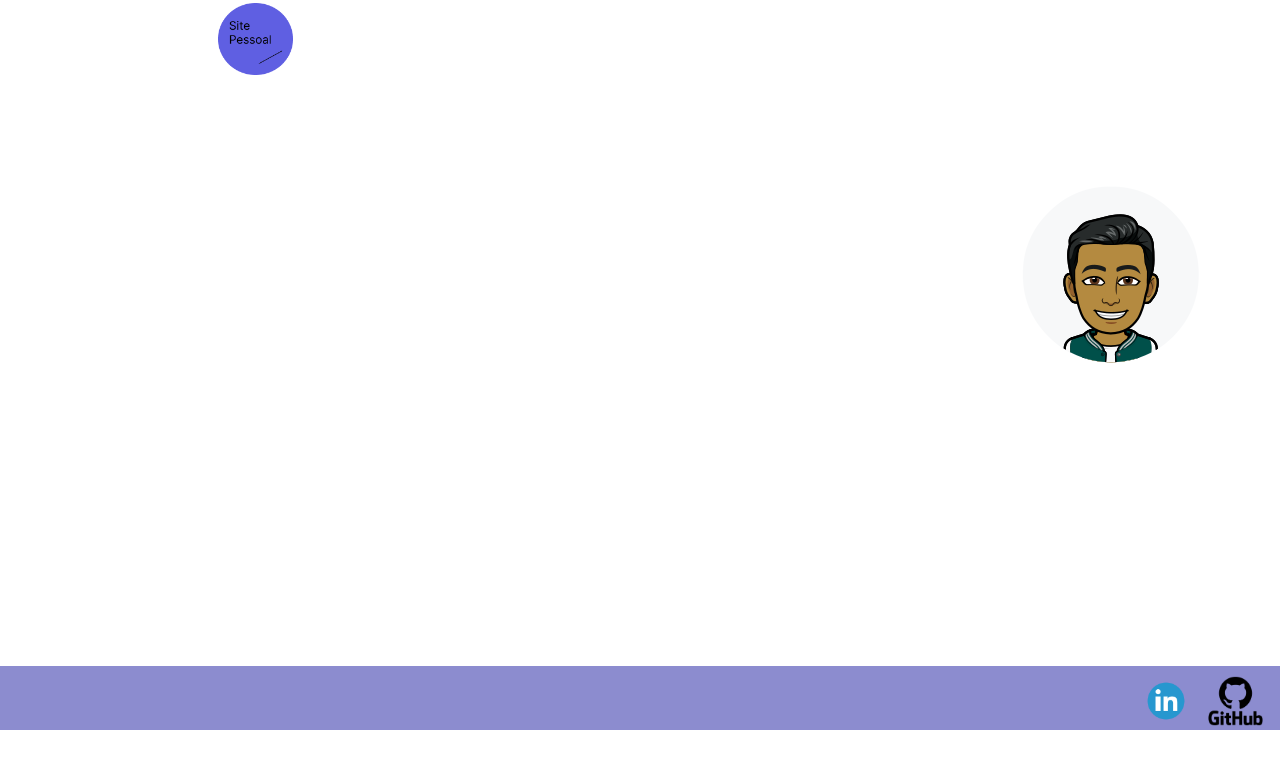
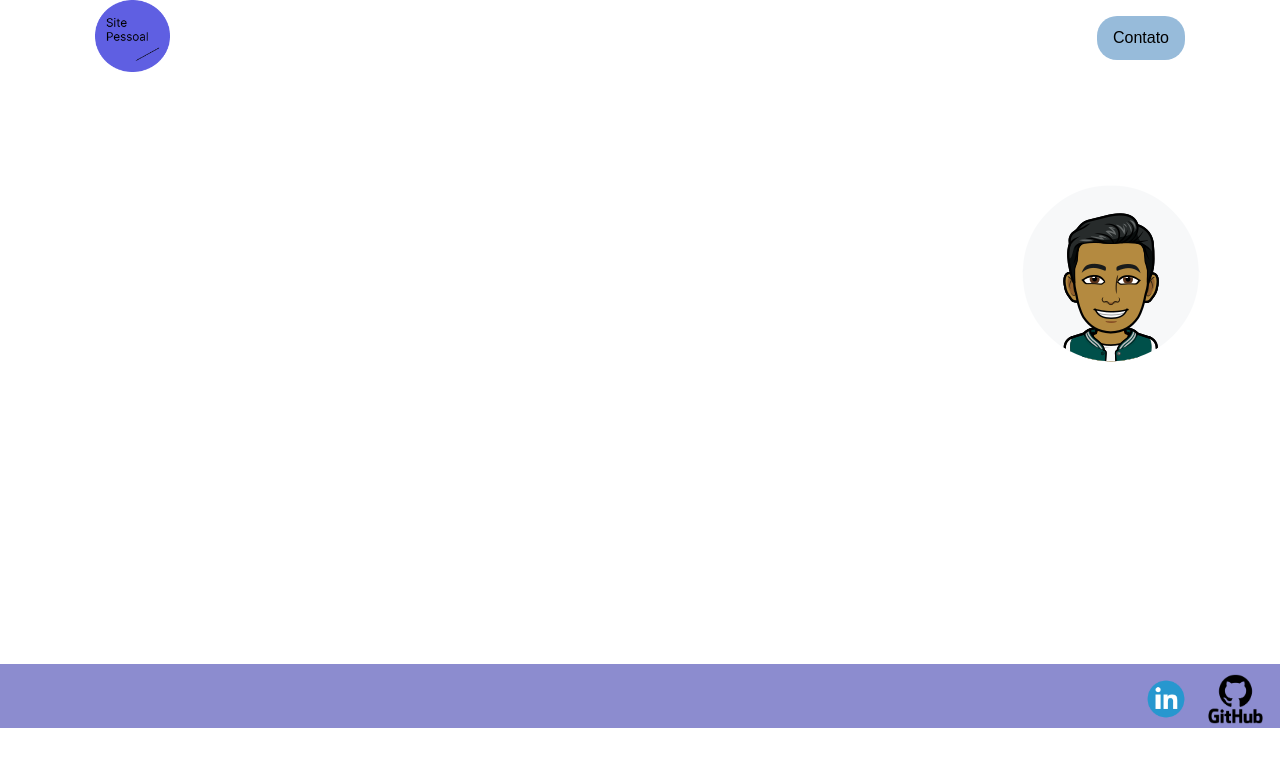
Before and after one commit to GiovaniAraujo97/mySite, a plain HTML site: page index.html in a window 1280 px wide. Drawn offline with Linux system fonts and the light colour scheme.

Commit message:
Modigificando Cabeçalho da minha Landing Page.

```diff
--- a/index.html
+++ b/index.html
@@ -15,14 +15,30 @@
 
 </head>
 <body>
+    <header>
+        <div class="cabecalho">
+            <div class="img-logo">
+                <img class= "primeira-img" src= "LogoSite.png" height= "90">
+            </div>
+            <nav class="menu">
+                <ul>
+                    <li><a href= "#" ><b>Inicio</b></a></li>
+                    <li><a href= "#" ><b>Sobre</b></a></li>
+                    <li><a href= "#" ><b>Projetos</b></a></li>
+                    <li><a href= "#" ><b>Projetos</b></a></li>
+                </ul>
+            </nav>
+            <div btn-contato>
+                <a href="rodape"></a>
+                <button>Contato</button>
+            </div>
+
+        </div>
+
+
+    </header>
+
     <header class= "cabecalho">
-        <img class= "primeira-img" src= "LogoSite.png" height= "90">
-        <nav class= "cabecalho-menu">
-            <a class= "cabecalho-menu-item" href= "index.html" ><b>Inicio</b></a>
-            <a class="cabecalho-menu-item" href= "Sobre/index.html" ><b>Sobre</b></a>
-            <a class="cabecalho-menu-item" href= "Habilidades/index.html" ><b>Habilidades</b></a>
-            <a class="cabecalho-menu-item" href= "Projetos/index.html" ><b>Projetos</b></a>
-        </nav>
     </header>
 
     <main class= "conteudo">
@@ -55,10 +71,6 @@
     <footer class= "rodape">
         <a href="https://www.linkedin.com/in/giovani-araujo-786538222/" target="_blank" ><img src="linkedin-icon.png" height= "50" class="rodape-img"></a>
         <a href="https://github.com/GiovaniAraujo97" target="_blank" ><img src="GitHub-Logo.png" height= "50" class="rodape-img2"></a>
-
-
-        </nav>
-
     </footer>
 
 </body>
--- a/style.css
+++ b/style.css
@@ -7,20 +7,17 @@
     text-decoration: none;
 }
     body {
+        margin: 0;
+        padding: 0;
         font-size: 100%;
         background-image: url('fundosite.jpg');
     }
 
     .cabecalho {
-
         display: flex;
-        flex-direction: row;
         align-items: center;
         justify-content: space-around;
-        padding: 0.2% ;
-        color: white;
-
-
+        color: rgb(255, 255, 255);
     }
 
     .primeira-img {
@@ -30,18 +27,35 @@
 
     }
 
-    .cabecalho-menu {
+    .menu {
         display: flex;
-        gap: 32px;
-        padding-left: 00px;
+        align-items: center;
+        justify-items: row;
+    }
 
+    header nav ul {
+        list-style-type: none;
     }
-    .cabecalho-menu-item {
 
-        font-family: 'Comic Neue';
+    header nav ul li{
+        display: inline-block;
+        padding: 0 40px;
+    }
+
+    header a{
         color: white;
-        font-weight: 400;
-        font-size: 18px;
+        font-family: sans-serif;
+    }
+
+    header button{
+        height: 44px;
+        width: 88px;
+        background-color: rgb(151, 187, 218);
+        color: rgb(0, 0, 0);
+        border: 0px;
+        border-radius: 20px 20px 20px 20px;
+        font-family: sans-serif;
+        font-size: 16px;
     }
 
     .conteudo
```
Also changed, not shown: Habilidades/index.html (deleted, +0 -19 lines), Habilidades/stylehabilidades.css (deleted).
